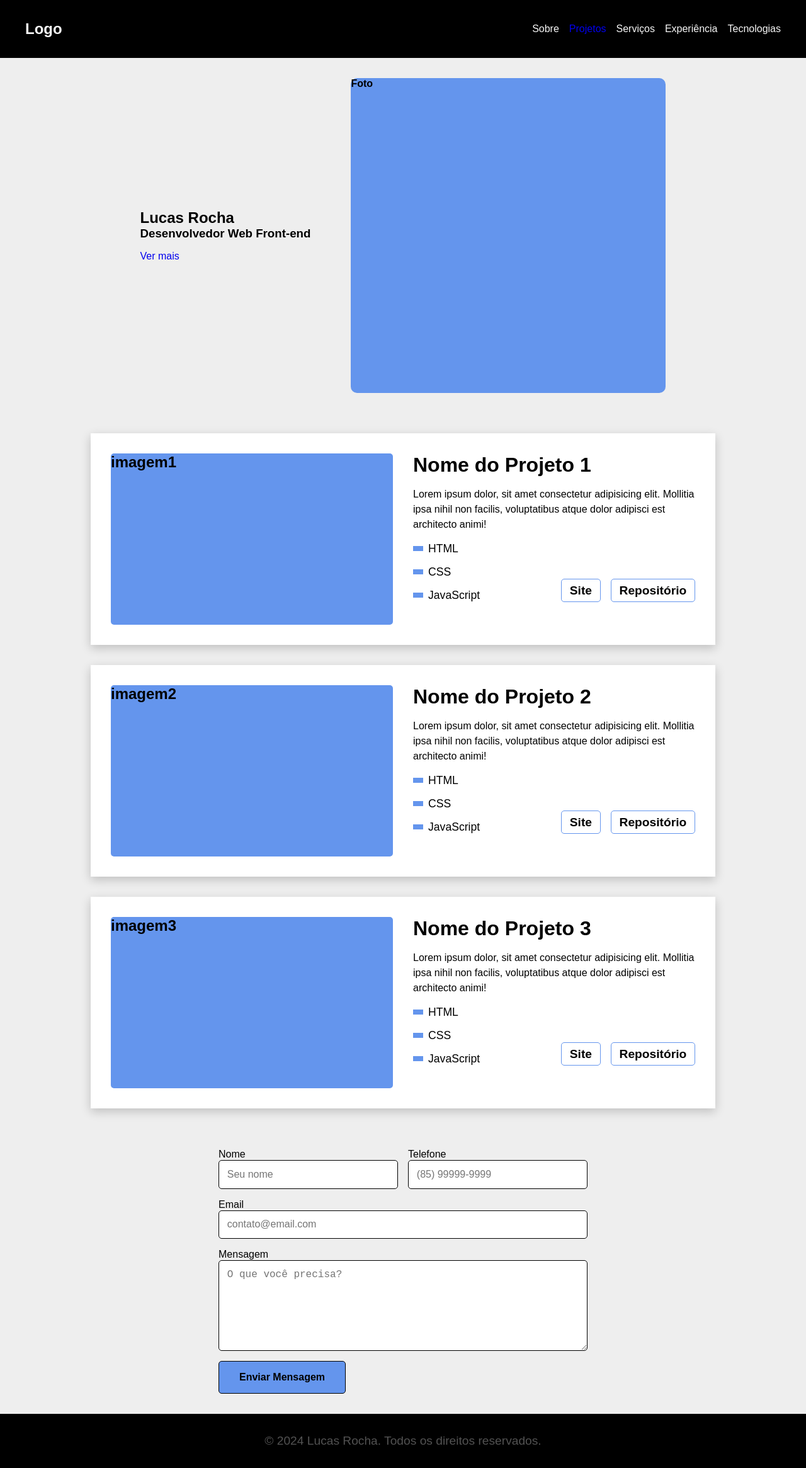
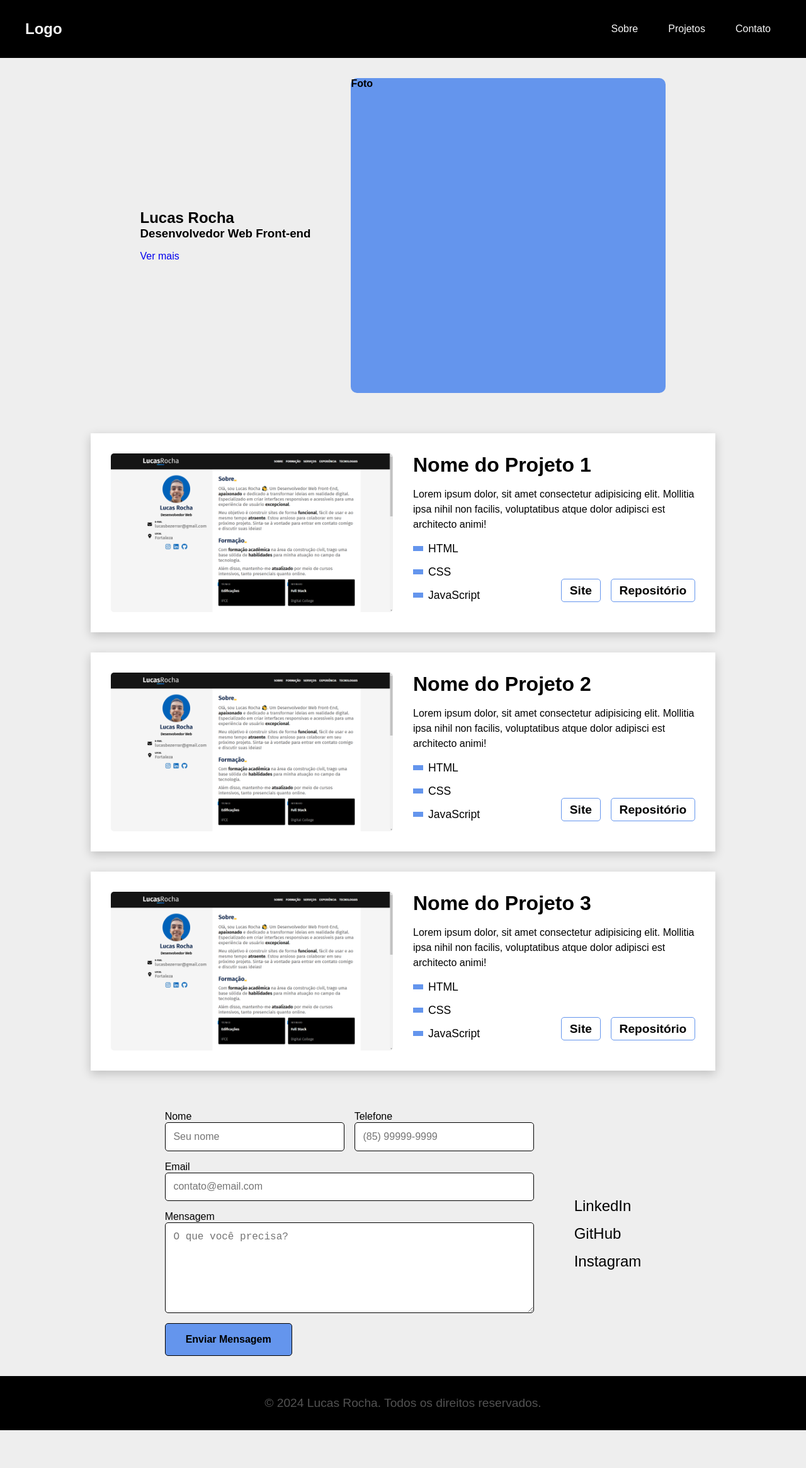
Before and after one commit to lucasrochabz/portfolio, a React (Vite) app: page / in a window 1280 px wide. Shown: the whole page at 63% size. After the commit the page ends 2271 px from the top, so only its background shows below. Built offline with nearby package versions, Linux system fonts and the light colour scheme.

Commit message:
Add imagem e navegação interna

```diff
--- a/src/components/About/About.jsx
+++ b/src/components/About/About.jsx
@@ -3,7 +3,7 @@ import './About.css';
 export const About = () => {
   return (
     <>
-      <div className="about">
+      <div className="about" id="about">
         <div className="about-content">
           <h2>Lucas Rocha</h2>
           <h3>Desenvolvedor Web Front-end</h3>
--- a/src/components/Contact/Contact.css
+++ b/src/components/Contact/Contact.css
@@ -1,6 +1,7 @@
 .contact-container {
   display: flex;
   justify-content: center;
+  align-items: center;
 }
 
 .form-contact {
@@ -57,3 +58,27 @@
   background-color: #000;
   color: cornflowerblue;
 }
+
+.social-links {
+  padding: 2rem;
+}
+
+.social-links ul {
+  list-style: none;
+  display: flex;
+  flex-direction: column;
+  gap: 1rem;
+  font-size: 1.5rem;
+}
+
+
+
+.social-links li {
+  cursor: pointer;
+  transition: 0.3s;
+}
+
+
+.social-links li:hover {
+  color: cornflowerblue;
+}
--- a/src/components/Contact/Contact.jsx
+++ b/src/components/Contact/Contact.jsx
@@ -8,7 +8,7 @@ export const Contact = () => {
 
   return (
     <>
-      <div className="contact-container">
+      <div className="contact-container" id="contact">
         <form className="form-contact">
           <div className="form-top">
             <div className="input-top">
@@ -36,6 +36,13 @@ export const Contact = () => {
             Enviar Mensagem
           </button>
         </form>
+        <div className="social-links">
+          <ul>
+            <li>LinkedIn</li>
+            <li>GitHub</li>
+            <li>Instagram</li>
+          </ul>
+        </div>
       </div>
     </>
   );
--- a/src/components/Header/Header.css
+++ b/src/components/Header/Header.css
@@ -24,4 +24,11 @@
 
 .nav-bar a {
   text-decoration: none;
+  color: #f7f7f7;
+  padding: 0.5rem 1rem;
+  transition: 0.3s;
 }
+
+.nav-bar a:hover {
+  color: cornflowerblue;
+}
--- a/src/components/Header/Header.jsx
+++ b/src/components/Header/Header.jsx
@@ -8,13 +8,15 @@ export const Header = () => {
           <h2>Logo</h2>
           <nav>
             <ul className="nav-bar">
-              <li>Sobre</li>
+              <li>
+                <a href="#about">Sobre</a>
+              </li>
               <li>
                 <a href="#projetos">Projetos</a>
               </li>
-              <li>Serviços</li>
-              <li>Experiência</li>
-              <li>Tecnologias</li>
+              <li>
+                <a href="#contact">Contato</a>
+              </li>
             </ul>
           </nav>
         </div>
--- a/src/components/ProjectCard/ProjectCard.css
+++ b/src/components/ProjectCard/ProjectCard.css
@@ -10,9 +10,14 @@
 
 .project-card figure {
   width: 448px;
-  height: 272px;
-  background-color: cornflowerblue;
   border-radius: 5px;
+  overflow: hidden;
+}
+
+.project-card img {
+  display: block;
+  max-width: 100%;
+  object-fit: cover;
 }
 
 .card-info {
@@ -64,14 +69,14 @@
   align-items: end;
 }
 
-/* .external-links a {
+.external-links a {
   text-decoration: none;
   font-size: 1.3rem;
   font-weight: bold;
   color: #000;
   transition: 0.3s;
   border-bottom: 1px solid transparent;
-} */
+}
 
 .external-links a {
   text-decoration: none;
--- a/src/components/ProjectCard/ProjectCard.jsx
+++ b/src/components/ProjectCard/ProjectCard.jsx
@@ -1,3 +1,5 @@
+// import React from 'react';
+import teste from './../../assets/projeto-portfolio.png';
 import './ProjectCard.css';
 
 export const ProjectCard = ({ project }) => {
@@ -5,7 +7,7 @@ export const ProjectCard = ({ project }) => {
     <>
       <div className="project-card">
         <figure>
-          <h2>{project.image}</h2>
+          <img src={teste} alt="" />
         </figure>
 
         <div className="card-info">
```
Also changed, not shown: src/assets/projeto-portfolio.png (added).
